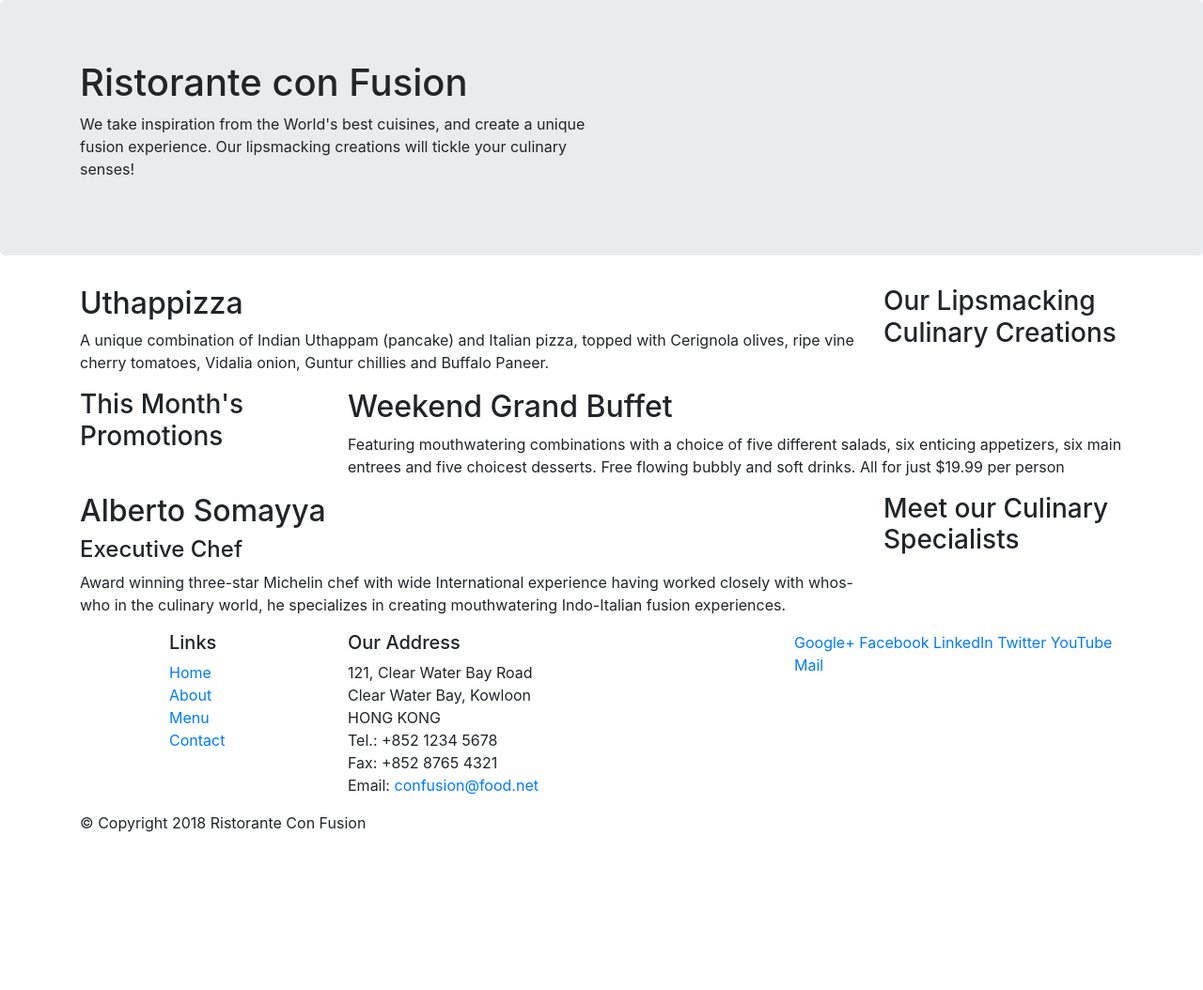
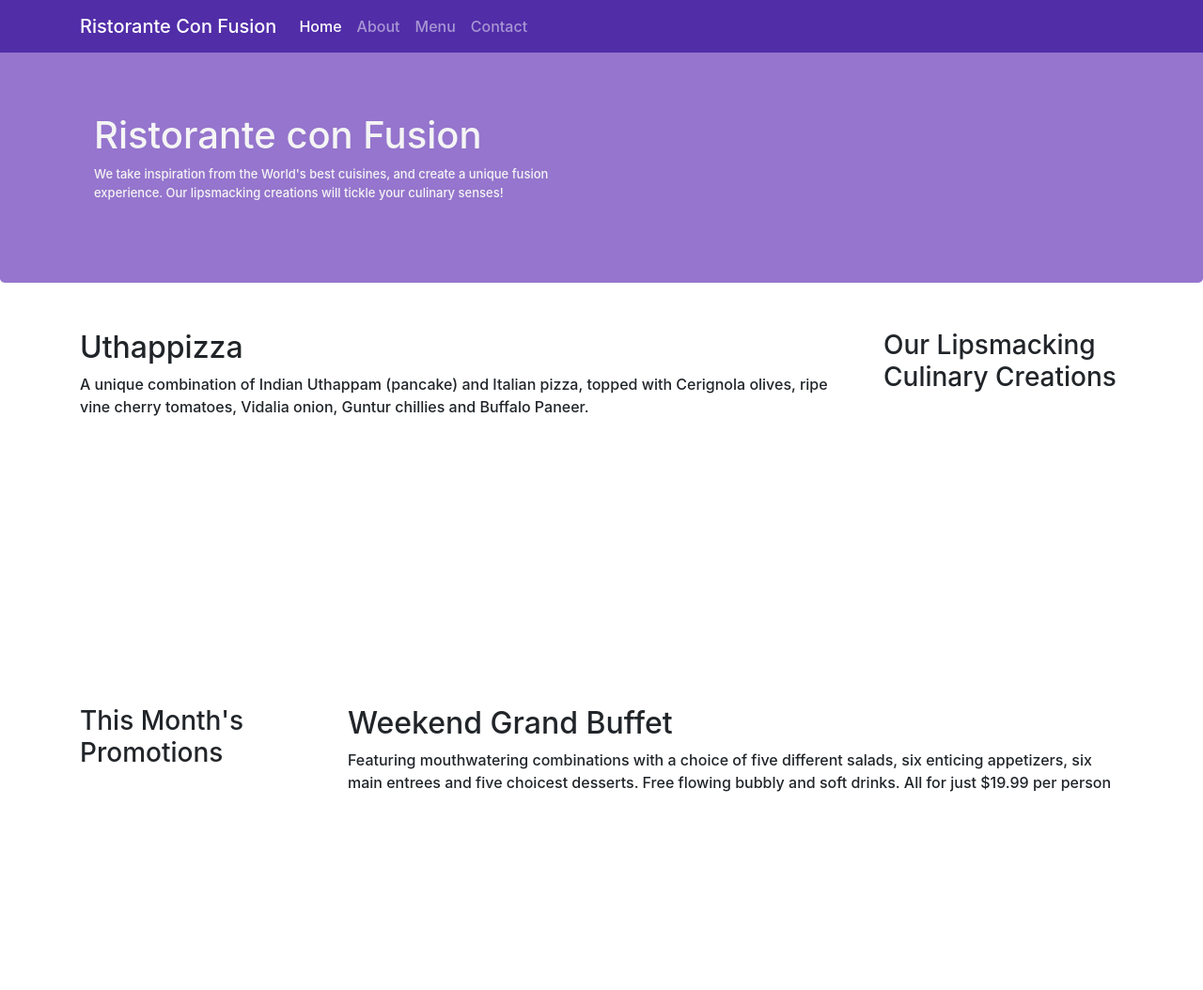
Before and after one commit to PraveenYadaove/Bootstrap, a website: page index.html in a window 1280 px wide. Shown: the top 1054 px of the page at 94% size. Before the commit the page ends 904 px from the top, so only its background shows below. Drawn offline with nearby package versions, Linux system fonts and the light colour scheme.

Commit message:
Model Web Page

```diff
--- a/css/style.css
+++ b/css/style.css
@@ -37,3 +37,30 @@
 
     font-weight: 500;
 }
+
+
+.row-statements{
+
+    padding: 50px 0px 50px 0px;
+    min-height: 400px;
+    font-weight: 500;
+
+
+}
+
+body{
+    padding: 50px 0px 0px 0px;
+    z-index: 0;
+}
+
+.navbar-dark{
+    background-color: #512DA8;
+}
+
+.container{
+    font-weight: 500;
+}
+
+.rows{
+    border-bottom: 1px ;
+}
--- a/index.html
+++ b/index.html
@@ -9,14 +9,33 @@
 
         <!-- Bootstrap CSS -->
         <link rel="stylesheet" href="node_modules/bootstrap/dist/css/bootstrap.min.css">
+        <link rel="stylesheet" href="/css/style.css">
     <title>Ristorante Con Fusion</title>
 </head>
 
 <body>
+    <nav class="navbar navbar-dark navbar-expand-sm fixed-top">
+        <div class="container">
+            <button class="navbar-toggler" type="button" data-toggle="collapse" data-target="#Navbar">
+                <span class="navbar-toggler-icon"></span>
+            </button>
+          <a class="navbar-brand" href="./index.html">Ristorante Con Fusion</a>
 
+                <div class="collapse navbar-collapse" id="Navbar">
+                    <ul class="navbar-nav mr-auto">
+                        <li class="nav-item active"><a class="nav-link" href="./index.html">Home</a></li>
+                        <li class="nav-item"><a class="nav-link" href="./aboutus.html">About</a></li>
+                        <li class="nav-item"><a class="nav-link" href="#">Menu</a></li>
+                        <li class="nav-item"><a class="nav-link" href="#">Contact</a></li>
+                    </ul>
+                </div>
+
+        </div>
+
+    </nav>
     <header class="jumbotron">
         <div class="container">
-            <div class="row">
+            <div class="row row-header">
                 <div class="col-12 col-sm-6">
                     <h1>Ristorante con Fusion</h1>
                     <p>We take inspiration from the World's best cuisines, and create a unique fusion experience. Our lipsmacking creations will tickle your culinary senses!</p>
@@ -28,7 +47,7 @@
     </header>
 
     <div class="container">
-        <div class="row">
+        <div class="row row-statements">
             <div class="col-12 col-sm-4 order-sm-last col-md-3">
                 <h3>Our Lipsmacking Culinary Creations</h3>
             </div>
@@ -39,7 +58,7 @@
         </div>
 
 
-        <div class="row">
+        <div class="row row-statements">
             <div class="col-12 col-sm-4 col-md-3">
                 <h3>This Month's Promotions</h3>
             </div>
@@ -49,7 +68,7 @@
             </div>
         </div>
 
-        <div class="row">
+        <div class="row row-statements">
             <div class="col-12 col-sm-4 order-sm-last col-md-3">
                 <h3>Meet our Culinary Specialists</h3>
             </div>
@@ -61,9 +80,9 @@
         </div>
     </div>
 
-    <footer>
+    <footer class="footer">
         <div class="container">
-            <div class="row">
+            <div class="row footer">
                 <div class="col-4  offset-1 col-sm-2">
                     <h5>Links</h5>
                     <ul class="list-unstyled">
@@ -84,8 +103,8 @@
 		              Email: <a href="mailto:confusion@food.net">confusion@food.net</a>
 		           </address>
                 </div>
-                <div class="col-12 col-sm-4">
-                    <div>
+                <div class="col-12 col-sm-4 align-self-center">
+                    <div class="text-center">
                         <a href="http://google.com/+">Google+</a>
                         <a href="http://www.facebook.com/profile.php?id=">Facebook</a>
                         <a href="http://www.linkedin.com/in/">LinkedIn</a>
@@ -95,7 +114,7 @@
                     </div>
                 </div>
            </div>
-           <div class="row">
+           <div class="row justify-content-center">
                 <div class="col-auto">
                     <p>© Copyright 2018 Ristorante Con Fusion</p>
                 </div>
--- a/package.json
+++ b/package.json
@@ -15,6 +15,8 @@
   },
   "dependencies": {
     "bootstrap": "^4.0.0",
+    "bootstrap-social": "^5.1.1",
+    "font-awesome": "^4.7.0",
     "jquery": "^3.3.1",
     "popper.js": "^1.12.9"
   }
```
Also changed, not shown: aboutus.html (+24 -1 lines), 1 other file.
